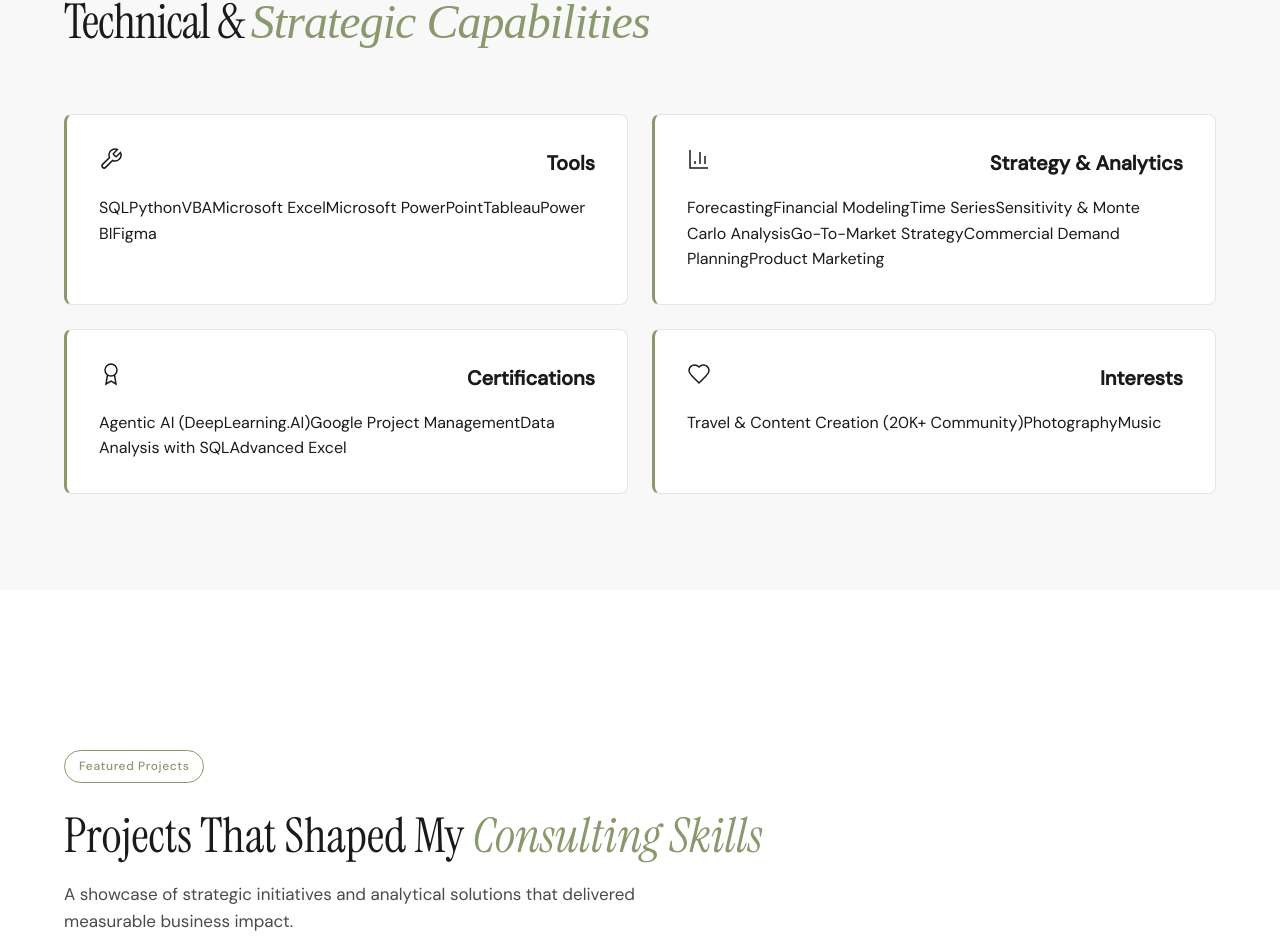
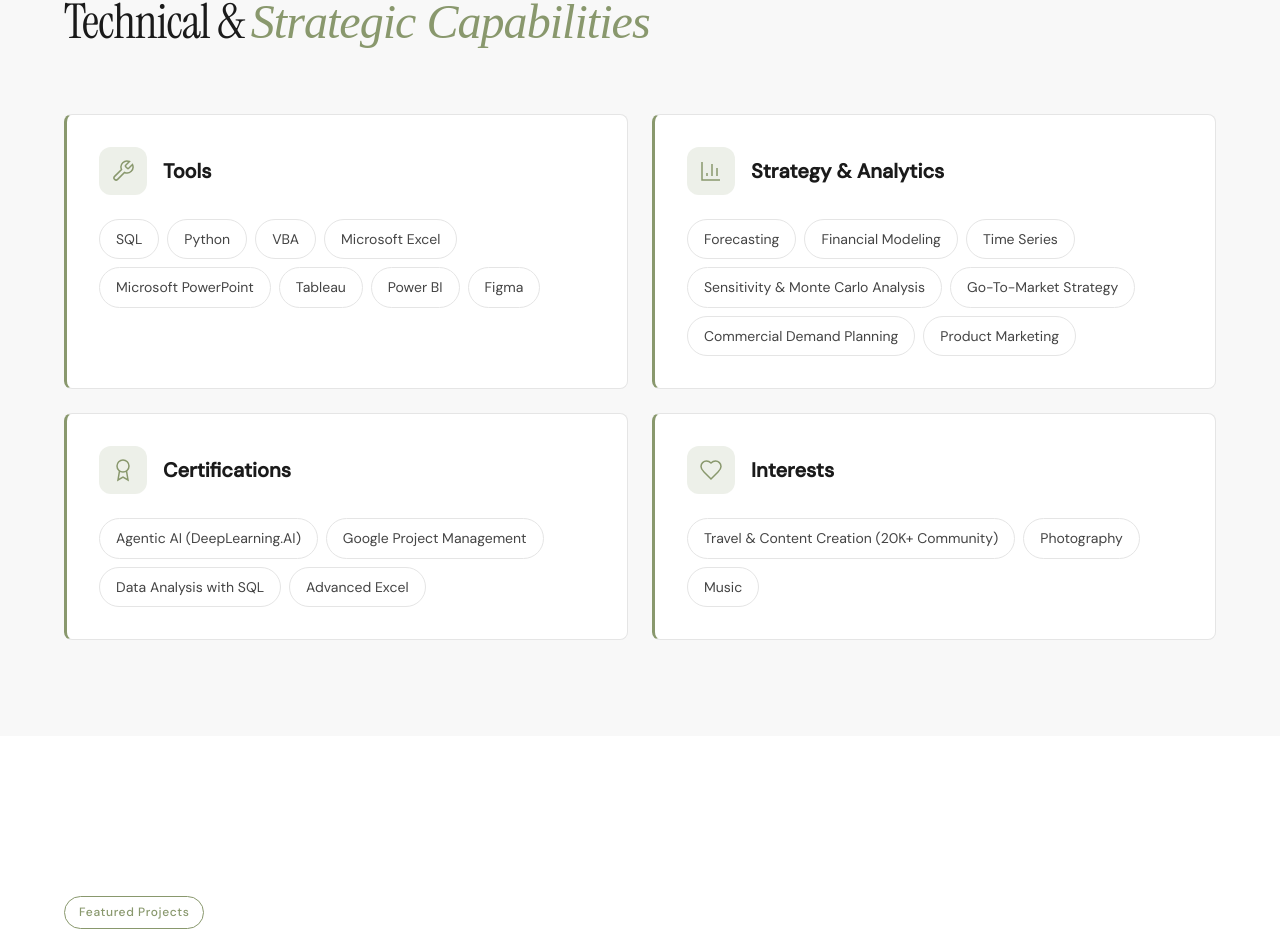
Before and after one commit to snehachauhanduke/snehachauhanduke.github.io, a React (Vite) app: page / in a window 1280 px wide. Shown: the part 3284-4228 px from the top of the page. Built offline with nearby package versions, Linux system fonts and the light colour scheme.

Commit message:
updated skills

```diff
--- a/src/components/Skills.css
+++ b/src/components/Skills.css
@@ -116,6 +116,7 @@
 /* Skills.css */
 
 /* Skills.css */
+/* Skills.css */
 
 .skills {
   padding: 6rem 0;
@@ -149,6 +150,14 @@
   font-family: 'Times New Roman', Times, serif;
 }
 
+.section-subtitle {
+  font-size: 1.1rem;
+  color: #666;
+  max-width: 600px;
+  line-height: 1.6;
+  margin-bottom: 3rem;
+}
+
 .skills__grid {
   display: grid;
   grid-template-columns: repeat(2, 1fr);
@@ -171,9 +180,20 @@
 
 .skills__card-header {
   display: flex;
-  justify-content: space-between;
-  align-items: flex-start;
-  margin-bottom: 1rem;
+  align-items: center;
+  gap: 1rem;
+  margin-bottom: 1.5rem;
+}
+
+.skills__card-icon {
+  width: 48px;
+  height: 48px;
+  display: flex;
+  align-items: center;
+  justify-content: center;
+  background: rgba(137, 152, 109, 0.15);
+  color: #89986D;
+  border-radius: 0.75rem;
 }
 
 .skills__card-title {
@@ -182,37 +202,26 @@
   color: #1a1a1a;
 }
 
-.skills__card-divider {
-  height: 1px;
-  background: #e5e5e5;
-  margin: 1rem 0;
+.skills__card-tags {
+  display: flex;
+  flex-wrap: wrap;
+  gap: 0.5rem;
 }
 
-.skills__card-body {
-  padding-top: 0.5rem;
+.skills__tag {
+  padding: 0.5rem 1rem;
+  background: #ffffff;
+  border: 1px solid #e5e5e5;
+  border-radius: 2rem;
+  font-size: 0.875rem;
+  color: #444;
+  transition: all 0.2s ease;
 }
 
-.skills__highlight {
-  display: flex;
-  gap: 0.75rem;
-  padding: 1rem;
-  background: #f9faf7;
-  border-left: 2px solid #89986D;
-  border-radius: 0 0.25rem 0.25rem 0;
-}
-
-.skills__highlight-icon {
+.skills__tag:hover {
+  border-color: #89986D;
   color: #89986D;
-  font-size: 0.875rem;
-  flex-shrink: 0;
-  margin-top: 2px;
-}
-
-.skills__highlight p {
-  font-size: 0.9rem;
-  color: #444;
-  line-height: 1.6;
-  margin: 0;
+  background: rgba(137, 152, 109, 0.08);
 }
 
 /* Responsive */
```
